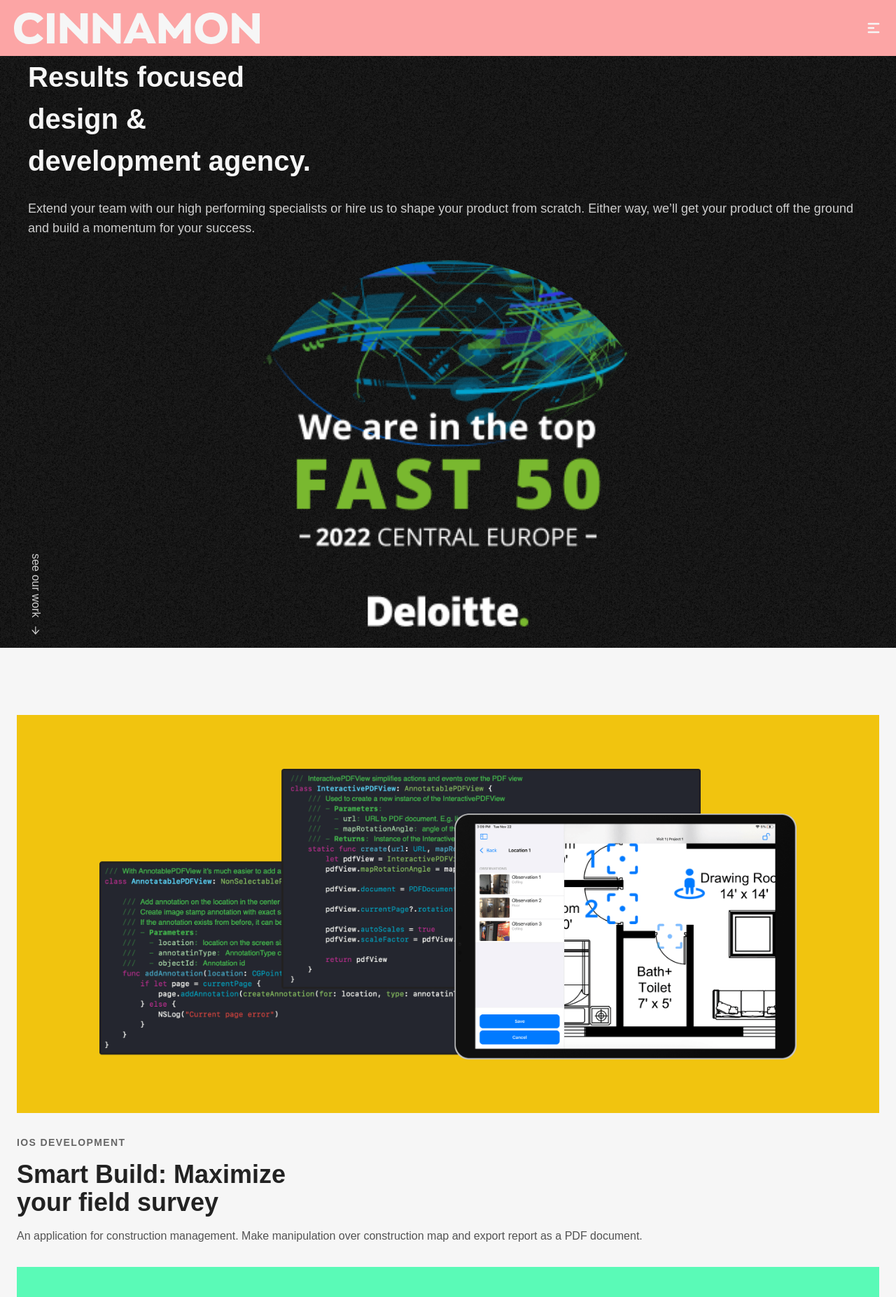
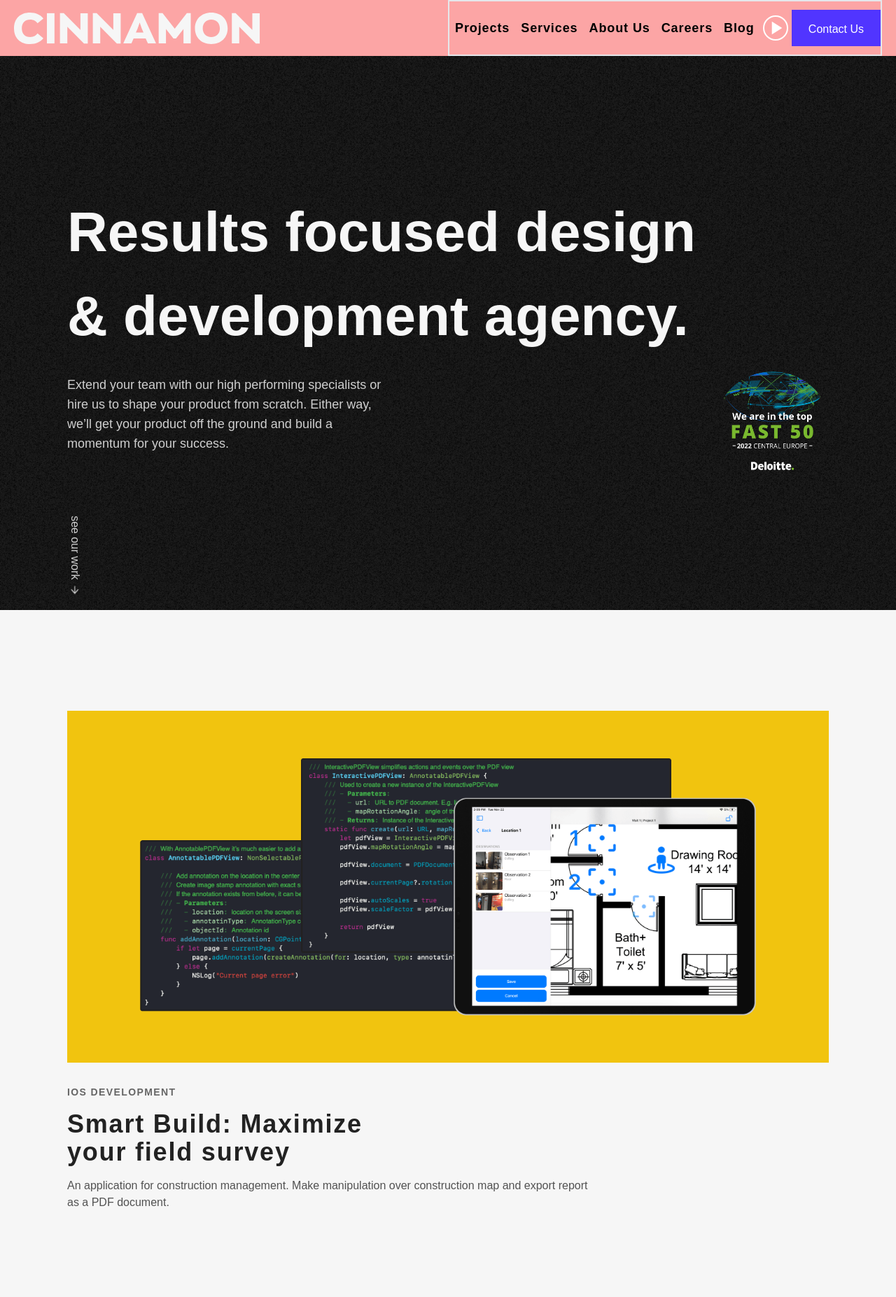
Before and after one commit to Murage-Ivy/cinnamon-clone, a React (Create React App) app: page / in a window 1280 px wide. Shown: the top 1854 px of the page at 70% size. Built offline with nearby package versions, Linux system fonts and the light colour scheme; a web font is replaced by a local one.

Commit message:
Add transition for nav items

```diff
--- a/src/components/Header/Header.jsx
+++ b/src/components/Header/Header.jsx
@@ -1,11 +1,14 @@
 import React from 'react'
 import { HiMenuAlt1 } from 'react-icons/hi'
 import Logo from '../Logo/Logo'
+import Menu from '../menu/Menu'
 function Header() {
     return (
-        <div className='px-5 sticky p-0 top-0 z-10 bg-red-300 flex h-20  items-center justify-between '>
+        <div className='px-5 sticky p-0 top-0 z-10 bg-red-300 flex h-20  items-center justify-between  '>
             <Logo />
-            <HiMenuAlt1 className='text-2xl cursor-pointer text-hero_header' />
+            <Menu />
+            <HiMenuAlt1 className='text-2xl cursor-pointer text-hero_header lg:hidden' />
+
         </div>
     )
 }
--- a/src/components/Hero/Hero.jsx
+++ b/src/components/Hero/Hero.jsx
@@ -4,75 +4,95 @@
 function Hero() {
     return (
         <>
-            <div className='px-10 bg-hero-pattern bg-secondary  '>
+            <div className=' relative px-10 bg-hero-pattern bg-secondary lg:px-24   '>
+                <div className='md:flex  md:justify-between md:py-48' >
+                    <div className=''>
                         <div className='mb-6'>
-                    <h1 className='text-[40px] font-extrabold text-hero_header'>Results focused <br /> design & <br /> development agency.</h1>
+                            <h1 className='text-[40px] md:hidden  font-extrabold text-hero_header'>Results focused <br /> design & <br /> development agency.</h1>
+                            <h1 className='text-[80px] hidden md:block  font-extrabold text-hero_header'>Results focused design & development agency.</h1>
+
                         </div>
-                <div className='mb-8'>
+                        <div className='mb-8 md:w-1/2'>
                             <p className='text-hero_color text-lg'>
                                 Extend your team with our high performing specialists or hire us to shape your product from scratch. Either way, we’ll get your product off the ground and build a momentum for your success.
                             </p>
                         </div>
-
-                <div className='mx-auto max-w-[50%] '>
+                    </div>
+                    <div className='mx-auto max-w-[50%] md:self-end '>
                         <a href='https://www2.deloitte.com/ce/en/pages/about-deloitte/topics/technology-fast-50.html' target='blank'><img className="rounded-[50%] w-full" src='./assets/images/image.png' alt='' /></a>
                     </div>
 
-                <div className='relative text-hero_color flex items-start flex-col rotate-0]  ' >
+                </div>
+
+                <div className='relative text-hero_color flex items-start flex-col rotate-0] cursor-pointer  ' >
                     <div className=' absolute left-[-3em] bottom-[4em] rotate-[90deg] flex items-center ' >
                         <button className='text-[16px] mr-[10px]'>see our work</button>
-                        <AiOutlineArrowDown className='rotate-[-90deg] ml-[px]' />
+                        <div className='rotate-[-90deg]'>
+                            <AiOutlineArrowDown className=' ml-[px] animate-bounce' />
+                        </div>
                     </div>
                 </div>
             </div>
 
 
-            <div className='bg-hero_header px-6 pt-[96px]    '>
-                <div className='bg-[#f1c40f] '>
-                    <img src='./assets/images/image_1.png' alt='code' />
+            <div className='bg-hero_header px-6 pt-[96px]  lg:px-24  '>
+                <div className='mt-12'>
+                    <div className='bg-[#f1c40f]'>
+                        <div className='transform hover:scale-105 transition duration-300'>
+                            <img clasName="" src='./assets/images/image_1.png' alt='code' />
+                        </div>
                     </div>
                     <div className='mt-8'>
                         <p className='text-sm text-[#666666] font-bold tracking-widest'>IOS DEVELOPMENT</p>
                     </div>
 
                     <div className='mt-4'>
-                    <h3 className='text-4xl font-bold text-[#222222]'>Smart Build:  Maximize <br /> your field survey</h3>
+                        <h3 className='text-4xl tracking-wider hover:text-[#52247F] font-bold text-[#222222]'>Smart Build:  Maximize <br /> your field survey</h3>
                     </div>
 
-                <div className='mt-4'>
-                    <p className='text-[#525252] text-base font-medium'>An application for construction management. Make manipulation over construction map and export report as a PDF document. </p>
+                    <div className='mt-4 lg:w-[70%]'>
+                        <p className='text-[#525252] text-base '>An application for construction management. Make manipulation over construction map and export report as a PDF document. </p>
+                    </div>
                 </div>
 
+                <div className='mt-32'>
                     <div className='mt-8 bg-[#5afab7]'>
+                        <div className='transform hover:scale-105 transition duration-300'>
                             <img src="./assets/images/image_2.png" alt='computer' />
                         </div>
+                    </div>
 
-                <div className=' text-sm tracking-wide flex text-[#666666]  justify-between font-bold w-[90%] mt-8'>
-                    <p>PRODUCT DESIGN</p>
+                    <div className=' text-sm tracking-wide flex text-[#666666]  justify-between font-bold w-fit mt-8'>
+                        <p className='pr-4'>PRODUCT DESIGN</p>
                         <p>QUALITY ASSURANCE</p>
                     </div>
 
                     <div>
-                    <h3 className='text-4xl font-bold text-[#222222] mt-4'>Corrily:  Optimize prices  <br />  to maximize revenue</h3>
+                        <h3 className='tracking-wider hover:text-[#52247F] cursor-pointer text-4xl font-bold text-[#222222] mt-4'>Corrily:  Optimize prices  <br />  to maximize revenue</h3>
                     </div>
-                <div>
-                    <p className='text-[#525252] text-base font-medium mt-4'>Corrily tailors your prices and discounts to the needs of different user segments in order to increase your revenue. Cinnamon was tasked with creating a new visual identity for Corrily and incorporating a fresh, and An application for An application for An application for construction management. construction management. construction management. stunning website redesign.</p>
+                    <div className=' lg:w-[70%] py-4'>
+                        <p className='text-[#525252] text-base tracking-wide mt-4'>Corrily tailors your prices and discounts to the needs of different user segments in order to increase your revenue. Cinnamon was tasked with creating a new visual identity for Corrily and incorporating a fresh, and An application for An application for An application for construction management. construction management. construction management. stunning website redesign.</p>
                     </div>
-                <div className='mt-8 bg-[#52247F]'>
-                    <img src="./assets/images/Fiona_Thumbnail.png" alt="fiona" />
+                </div>
+                <div className='mt-32'>
+                    <div className='mt-8 bg-[#52247F] overflow-hidden'>
+                        <div className='transform hover:scale-105  transition duration-500 '>
+                            <img src="./assets/images/Fiona_Thumbnail.png" alt="fiona" className='' />
+                        </div>
                     </div>
 
-                <div className=' text-sm tracking-wide flex text-[#666666]  justify-between font-bold w-[90%] mt-8'>
-                    <p>PRODUCT DESIGN</p>
+                    <div className=' text-sm tracking-wide flex text-[#666666]  justify-between font-bold  mt-8 w-fit '>
+                        <p className='pr-4'>PRODUCT DESIGN</p>
                         <p>WEB DEVELOPMENT</p>
                     </div>
 
                     <div>
-                    <h3 className='text-4xl font-bold text-[#222222] mt-4'>Fiona:  Engage &  <br />  Decide</h3>
+                        <h3 className='tracking-wider hover:text-[#52247F]  cursor-pointer text-4xl font-bold text-[#222222] mt-4'>Fiona:  Engage &  <br />  Decide</h3>
                     </div>
 
-                <div className='pb-24'>
-                    <p className='text-[#525252] text-base font-medium mt-4'>Fiona is a fintech consumer-facing website that enables users to search for financial products, discover them, and receive personalized recommendations.</p>
+                    <div className='pb-24 lg:w-[70%]'>
+                        <p className='text-[#525252] text-base  mt-4'>Fiona is a fintech consumer-facing website that enables users to search for financial products, discover them, and receive personalized recommendations.</p>
+                    </div>
                 </div>
             </div>
         </>
--- /dev/null
+++ b/src/components/menu/Menu.jsx
@@ -0,0 +1,25 @@
+import React from 'react'
+import { MdPlayArrow } from 'react-icons/md'
+
+function Menu() {
+    const navList = ['Projects', 'Services', 'About Us', 'Careers', 'Blog']
+    return (
+        <div className='hidden lg:flex lg:flex-1 lg:justify-between lg:border-2 lg:h-20 lg:items-center'>
+            <ul className='flex justify-between items-center cursor-pointer text-lg font-bold tracking-wider'>
+                {navList.map((item, index) => <li key={index} className=' relative hover:text-[#5135FF] hover:before:content-[""] hover:before:absolute hover:before:w-[5px] hover:before:h-[5px] hover:before:border-2 hover:before:border-[#5135FF] hover:before:bg-[#5135FF] hover:before:top-[100%] hover:before:left-1/2 hover:before:rounded-full transition-all  px-2'>{item}</li>)}
+            </ul>
+
+            <MdPlayArrow className='border-2 border-white rounded-full text-4xl text-white' />
+
+            <div className=' '>
+
+                <button className=' px-6 pt-4 pb-3 text-center text-white  bg-[#5135FF]'>
+                    Contact Us
+                </button>
+            </div>
+
+        </div>
+    )
+}
+
+export default Menu
```
Also changed, not shown: src/components/services/Services.jsx (+13 -13 lines), src/logo.svg (deleted). Lines whose indentation alone changed are shown as unchanged.
